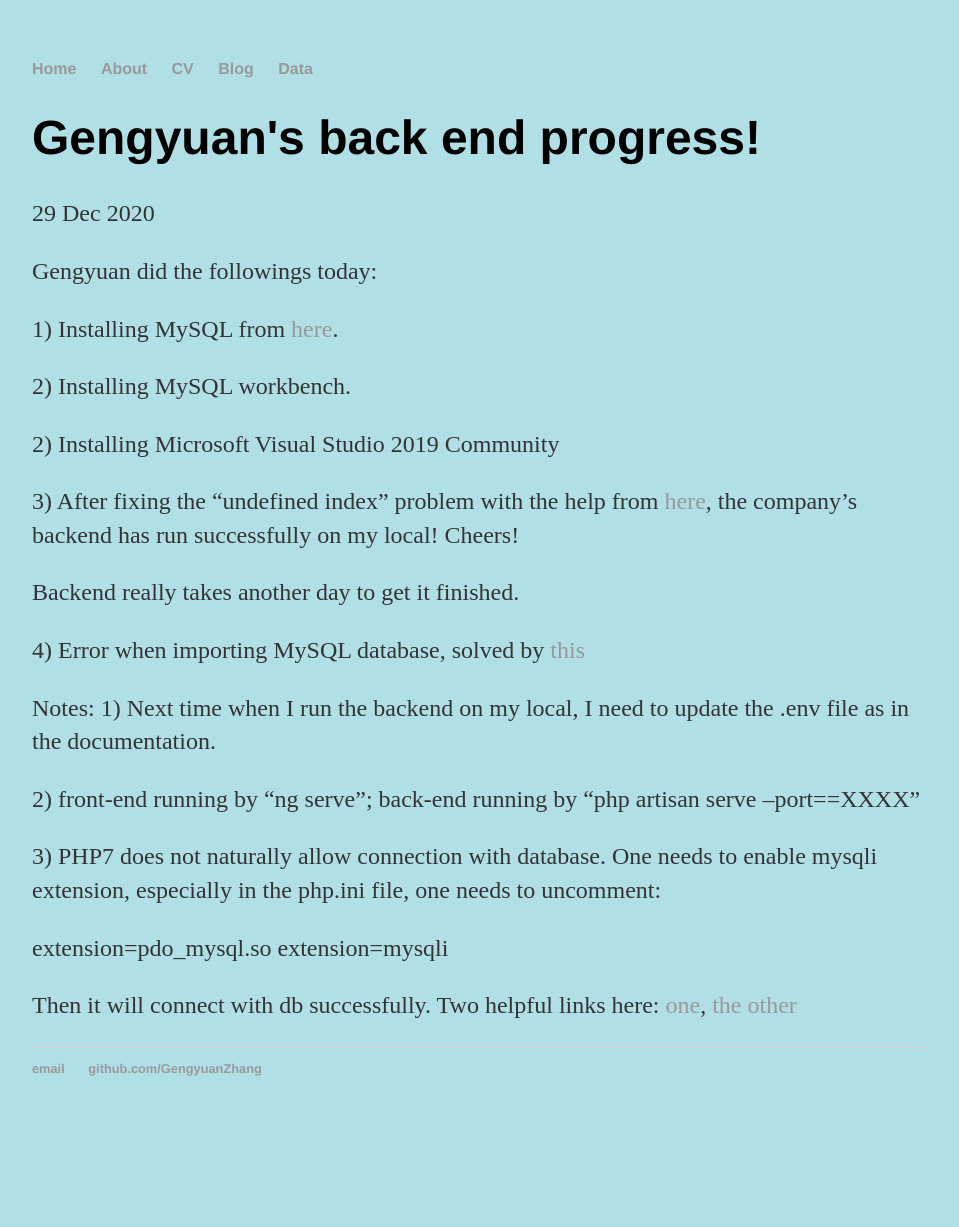
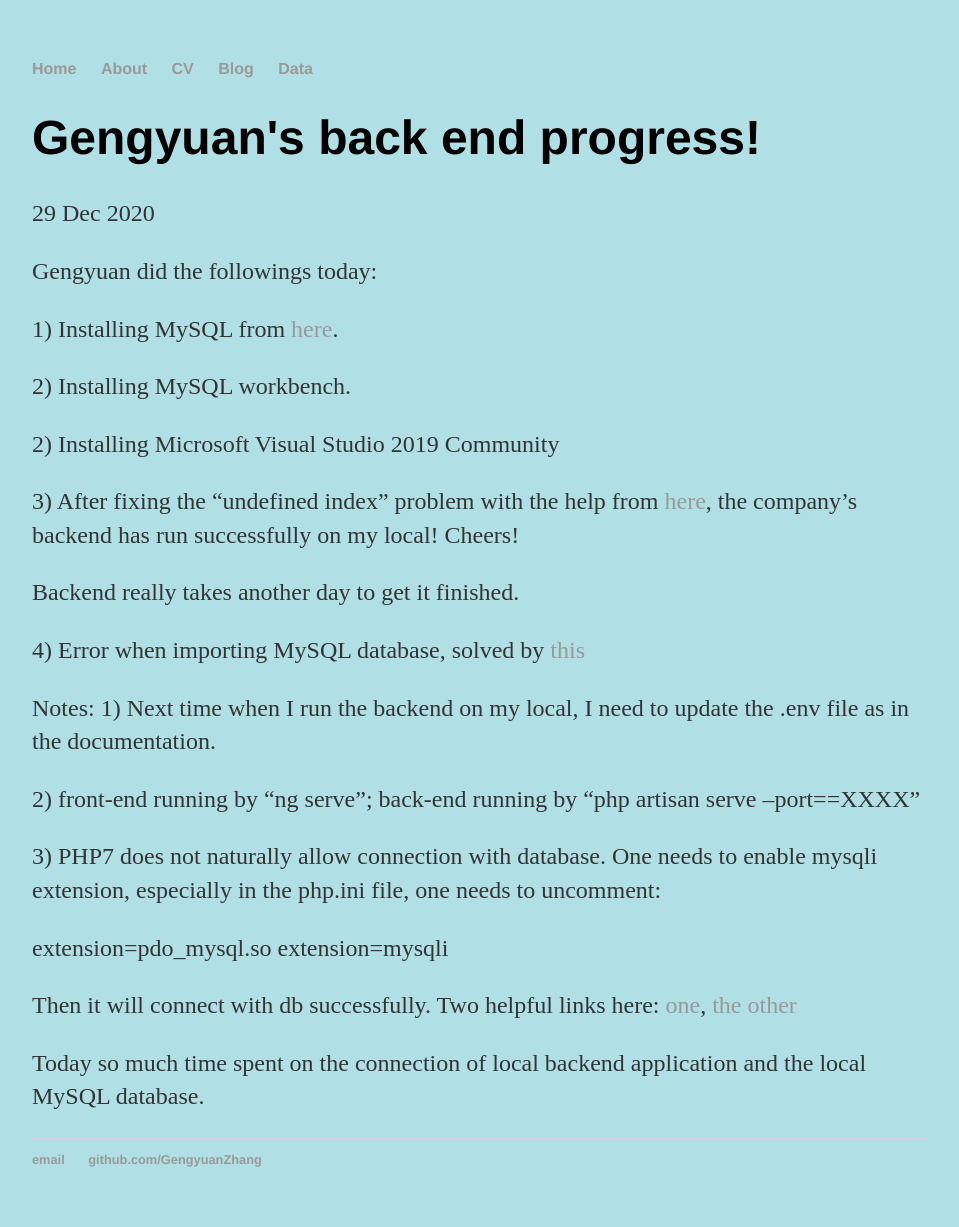
Before and after one commit to GengyuanZhang/GengyuanZhang.github.io, a Jekyll site: the page built from _posts/2020-12-29-gengyuan-zhang-back-end-progress.md, in a window 1280 px wide. Shown: the whole page, without its empty margins (160-1119 px from the left). Built offline with Jekyll 4.4.1, drawn with Linux system fonts in a browser that asks for light colours; before the commit the page ends 1136 px from its top, so only the background shows below that.

Commit message:
Update 2020-12-29-gengyuan-zhang-back-end-progress.md

```diff
--- a/_posts/2020-12-29-gengyuan-zhang-back-end-progress.md
+++ b/_posts/2020-12-29-gengyuan-zhang-back-end-progress.md
@@ -29,3 +29,5 @@ extension=pdo_mysql.so
 extension=mysqli
 
 Then it will connect with db successfully. Two helpful links here: [one](https://stackoverflow.com/questions/42909397/laravel-5-4-on-php-7-0-pdo-exception-could-not-find-driver-mysql), [the other](https://laracasts.com/discuss/channels/laravel/could-not-find-driver-error-in-laravel-55)
+
+Today so much time spent on the connection of local backend application and the local MySQL database.
```
